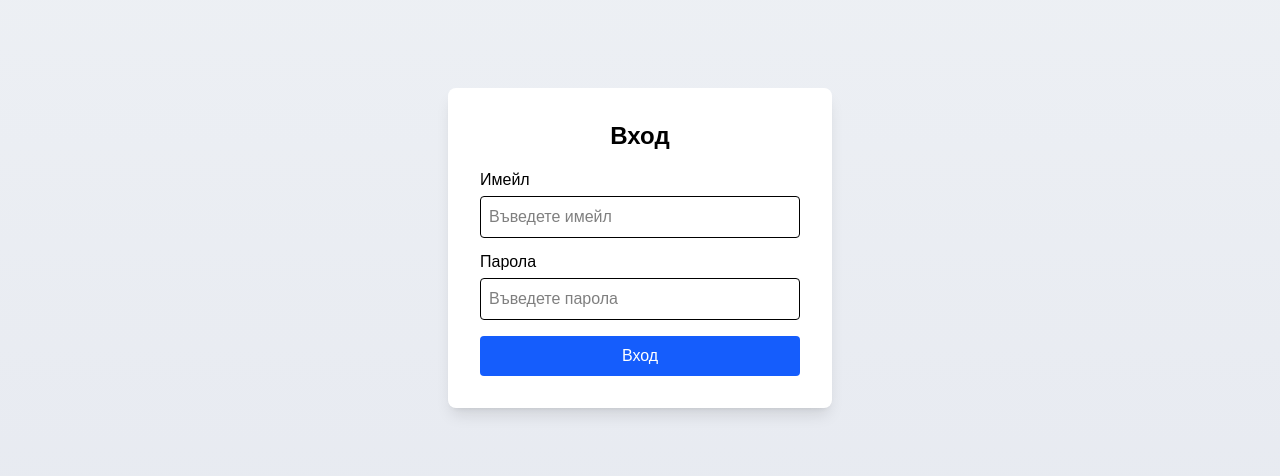
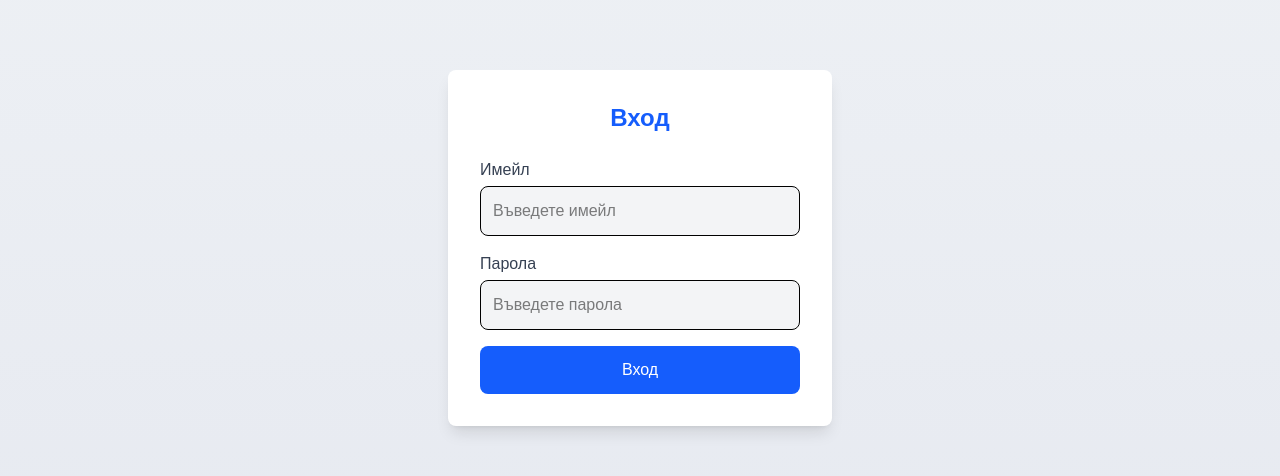
Before and after one commit to Owtlan/React-shop-EXAM, a React (Vite) app in the folder client/: page /login in a window 1280 px wide. Shown: the part 212-688 px from the top of the page. Built offline with nearby package versions, Linux system fonts and the light colour scheme; no server answers.

Commit message:
updates to save user when they log in

```diff
--- a/client/src/components/user-actions/login/Login.jsx
+++ b/client/src/components/user-actions/login/Login.jsx
@@ -1,33 +1,45 @@
-
-import { signInWithEmailAndPassword } from "firebase/auth"
-import { useState } from "react"
-import { useNavigate } from "react-router-dom"
-import { auth } from "../../../firebase-config"
+import { useState, useEffect } from "react";
+import { signInWithEmailAndPassword } from "firebase/auth";
+import { useNavigate } from "react-router-dom";
+import { auth } from "../../../firebase-config";
 
 export default function Login() {
-
-    const [email, setEmail] = useState('')
-    const [password, setPassword] = useState('')
-    const [error, setError] = useState('')
-    const navigate = useNavigate()
+  const [email, setEmail] = useState("");
+  const [password, setPassword] = useState("");
+  const [error, setError] = useState("");
+  const [successMessage, setSuccessMessage] = useState("");
+  const navigate = useNavigate();
 
 
+  useEffect(() => {
+    const savedEmail = localStorage.getItem("email");
+    if (savedEmail) {
+      setEmail(savedEmail);
+    }
+  }, []);
+
   const handleLogin = async (e) => {
-        e.preventDefault()
+    e.preventDefault();
     setError("");
+    setSuccessMessage("");
 
     if (!email || !password) {
-            setError("Моля, попълнете всички полета.")
+      setError("Моля, попълнете всички полета.");
       return;
     }
 
     try {
-            await signInWithEmailAndPassword(auth, email, password)
+      await signInWithEmailAndPassword(auth, email, password);
+      localStorage.setItem("loggedInEmail", email);
 
-            navigate('/')
+      setSuccessMessage("Успешен вход! Добре дошли.");
+      setTimeout(() => {
+        setSuccessMessage("");
+      }, 5000);
+
+      navigate("/", { state: { email } });
     } catch (error) {
       console.error("Грешка при влизането: ", error.message);
-
       switch (error.code) {
         case "auth/invalid-email":
           setError("Невалиден формат на имейла.");
@@ -42,25 +54,31 @@ export default function Login() {
           setError("Грешна парола.");
           break;
         default:
-                    setError("Неуспешно влизане. Опитайте отново.");
-
+          setError("Неуспешен вход. Опитайте отново.");
       }
     }
   };
 
   return (
-        <>
     <div className="flex justify-center items-center min-h-screen bg-gradient-to-t from-[#e6e9f0] to-[#eef1f5]">
       <div className="bg-white p-8 rounded-lg shadow-lg w-96 animate__animated animate__pulse">
-                    <h2 className="text-2xl font-semibold text-center">Вход</h2>
-                    {error && <p className="text-red-500 text-center">{error}</p>}
+        <h2 className="text-2xl font-semibold text-center text-blue-600 mb-6">Вход</h2>
 
-                    <form onSubmit={handleLogin} className="mt-4">
+        {error && <p className="text-red-500 text-center mb-4">{error}</p>}
+
+
+        {successMessage && (
+          <p className="text-green-500 text-center mb-4 animate__animated animate__fadeIn">
+            {successMessage}
+          </p>
+        )}
+
+        <form onSubmit={handleLogin} className="space-y-4">
           <div>
-                            <label className="block mb-1">Имейл</label>
+            <label className="block mb-1 text-gray-700">Имейл</label>
             <input
               type="email"
-                                className="w-full p-2 border rounded"
+              className="w-full p-3 border rounded-lg bg-gray-100 focus:outline-none focus:ring-2 focus:ring-blue-500"
               placeholder="Въведете имейл"
               value={email}
               onChange={(e) => setEmail(e.target.value)}
@@ -68,12 +86,11 @@ export default function Login() {
             />
           </div>
 
-                        <div className="mt-3">
-                            <label className="block mb-1">Парола</label>
+          <div>
+            <label className="block mb-1 text-gray-700">Парола</label>
             <input
               type="password"
-                                autoComplete="new-password"
-                                className="w-full p-2 border rounded"
+              className="w-full p-3 border rounded-lg bg-gray-100 focus:outline-none focus:ring-2 focus:ring-blue-500"
               placeholder="Въведете парола"
               value={password}
               onChange={(e) => setPassword(e.target.value)}
@@ -83,14 +100,12 @@ export default function Login() {
 
           <button
             type="submit"
-                            className="mt-4 w-full bg-blue-600 text-white p-2 rounded hover:bg-blue-600 transition"
+            className="w-full p-3 bg-blue-600 text-white rounded-lg hover:bg-blue-700 focus:outline-none focus:ring-2 focus:ring-blue-500 transition duration-300"
           >
             Вход
           </button>
         </form>
       </div>
     </div>
-        </>
-    )
-
+  );
 }
```
Lines whose indentation alone changed are shown as unchanged.
